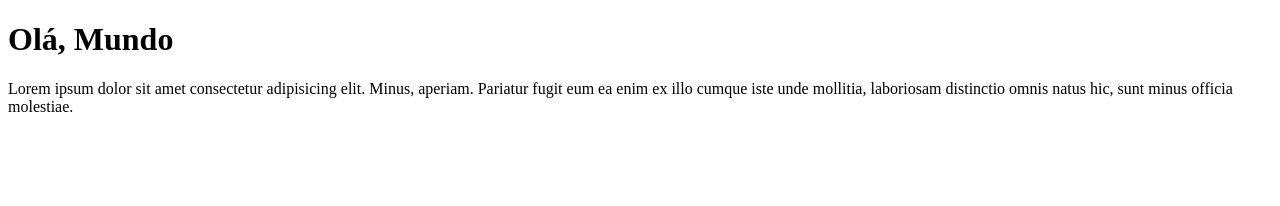
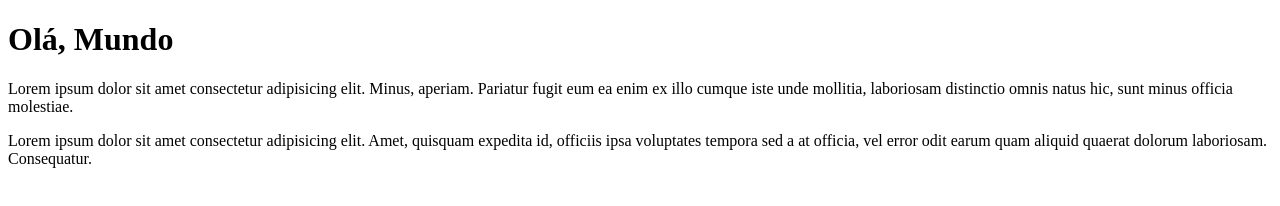
Before and after one commit to LuisgFerreira/Ola-Mundo, a plain HTML site: page site-exemplo/index.html in a window 1280 px wide. Drawn offline with Linux system fonts and the light colour scheme.

Commit message:
NovoLorem

```diff
--- a/site-exemplo/index.html
+++ b/site-exemplo/index.html
@@ -9,5 +9,6 @@
 <body>
     <h1>Olá, Mundo</h1>
     <p>Lorem ipsum dolor sit amet consectetur adipisicing elit. Minus, aperiam. Pariatur fugit eum ea enim ex illo cumque iste unde mollitia, laboriosam distinctio omnis natus hic, sunt minus officia molestiae.</p>
+    <p>Lorem ipsum dolor sit amet consectetur adipisicing elit. Amet, quisquam expedita id, officiis ipsa voluptates tempora sed a at officia, vel error odit earum quam aliquid quaerat dolorum laboriosam. Consequatur.</p>
 </body>
 </html>
```
